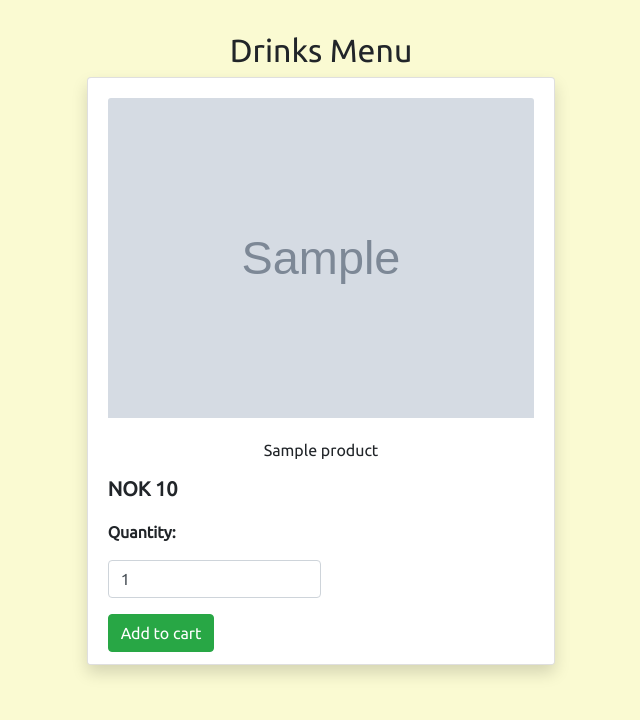
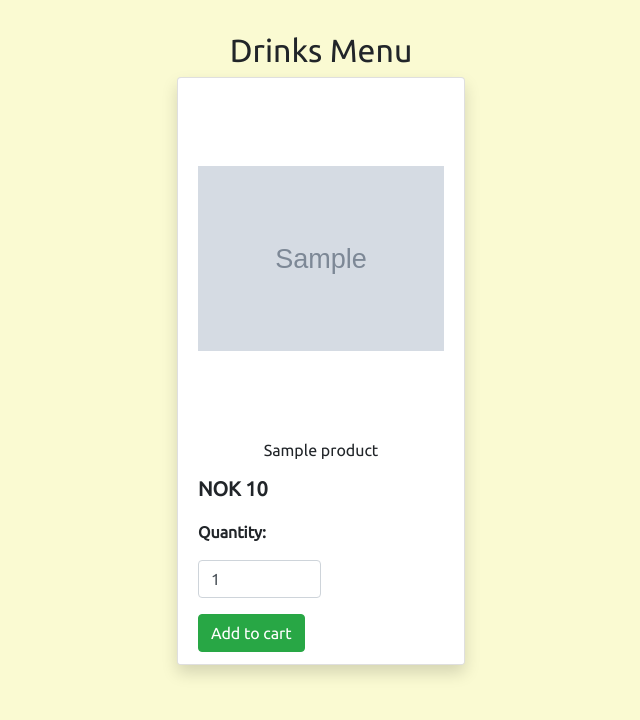
Before and after one commit to paulldev/milestone-project-4, a Django app: page /products/ in a window 1280 px wide. Shown: the part 80-800 px from the top of the page, without its empty margins (319-959 px from the left). Run offline with Django 3.2, Linux system fonts and the light colour scheme; tables that the repository leaves empty hold one stand-in row (values such as "Sample post"); grey boxes marked "Sample" are stand-in pictures; parts of the project's set-up code (start-up, migrations or seed data) failed here and were passed over; some libraries are stand-ins or nearby versions.

Commit message:
Add height and width to product cards

```diff
--- a/products/templates/products/products.html
+++ b/products/templates/products/products.html
@@ -11,7 +11,7 @@
         <div class="row justify-content-center">
             {% for product in products %}
                 <div class="col-auto mb-3">
-                    <div class="card text-center shadow">
+                    <div class="card text-center shadow h-100" style="width: 18rem;">
                         <div class="card-body">
                             {% if product.image %}
                                 <img class="card-img-top img-fluid" src="{{ product.image.url }}" alt="{{ product.name }}">
```
